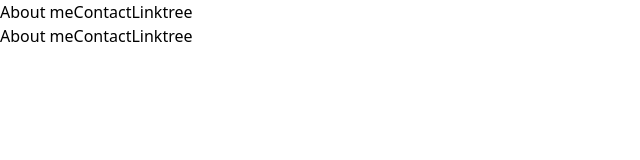
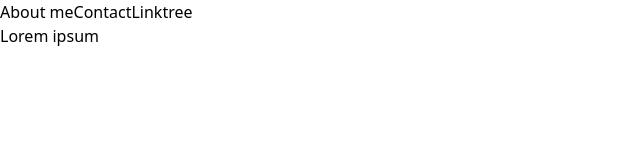
Before and after one commit to brenobattaglin/brenobattaglin.com, a Next.js app: page /linktree in a window 1280 px wide. Shown: the top 160 px of the page, without its empty margins (0-640 px from the left). Built offline with nearby package versions, Linux system fonts and the light colour scheme.

Commit message:
Remove NavBar on linktree page

```diff
--- a/pages/linktree.tsx
+++ b/pages/linktree.tsx
@@ -3,7 +3,9 @@ import NavBar from './components/navbar'
 
 const Home: NextPage = () => {
   return (
-    <NavBar />
+    <span>
+      Lorem ipsum
+    </span>
   )
 }
 
```
